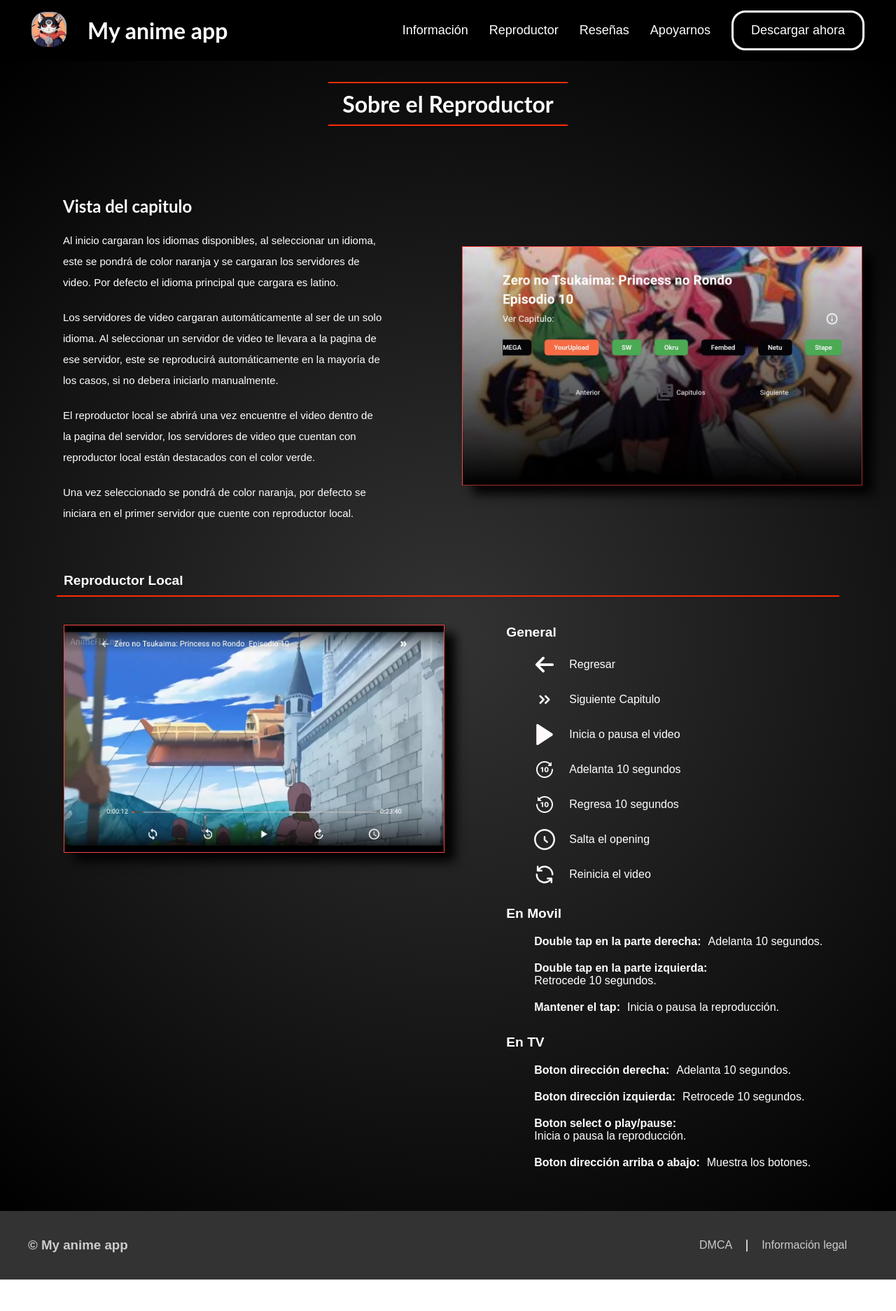
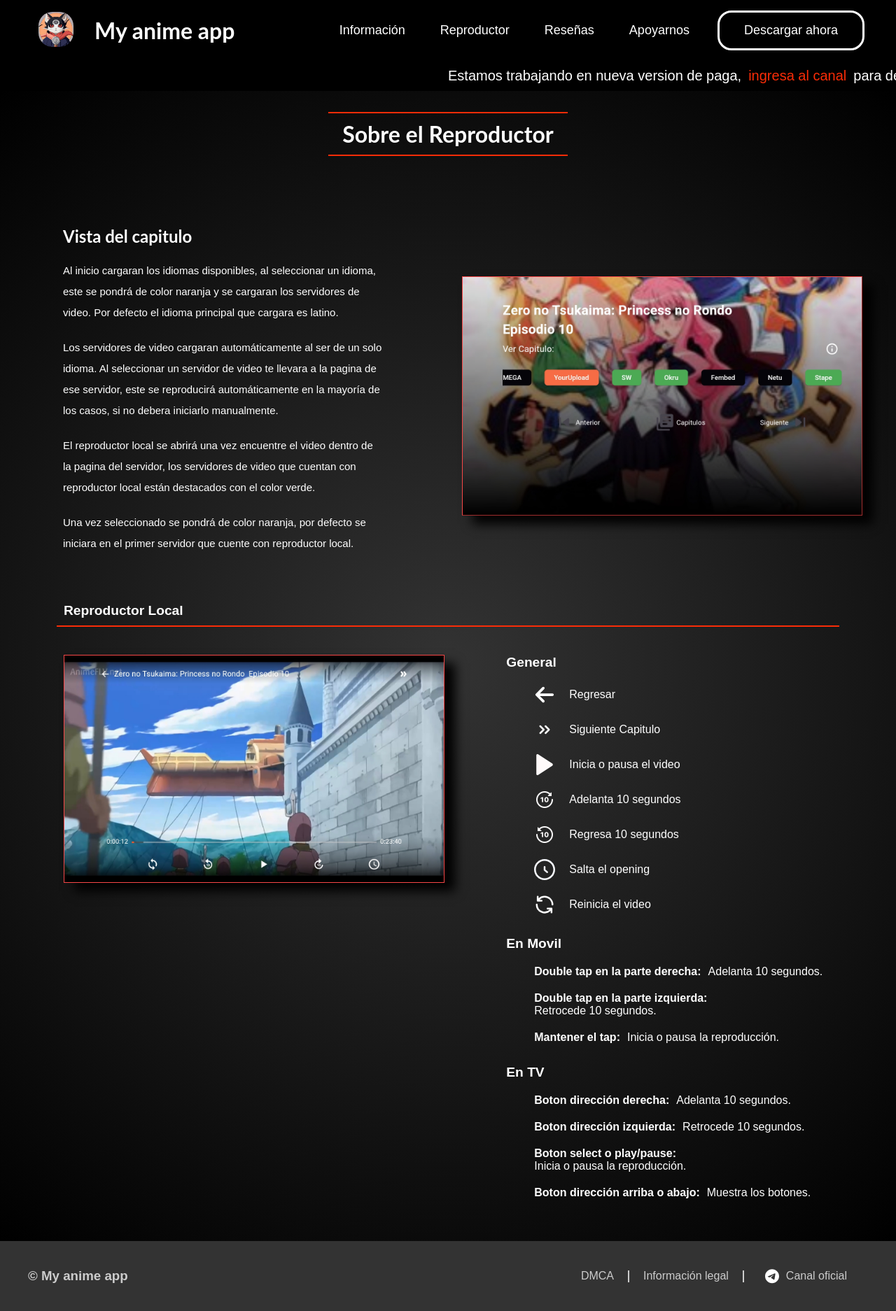
Before and after one commit to Yosand23/my-anime-app, an Angular app: page /reproductor in a window 1280 px wide. Shown: the whole page at 70% size. Before the commit the page ends 1829 px from the top, so only its background shows below. Built offline with nearby package versions, Linux system fonts and the light colour scheme; what @angular/fire would draw is missing.

Commit message:
ADD TELEPRONTER

```diff
--- a/src/app/app.component.css
+++ b/src/app/app.component.css
@@ -11,3 +11,55 @@
     --tipografia-titulo: 'Lato', sans-serif;
     --tipografia-opciones: 'Raleway', sans-serif;
   }
+
+
+.teleprompter {
+  width: 100%;
+  height: 30%;
+  background-color: #000;
+  color: #fff;
+  overflow: hidden;
+  display: none;
+}
+
+.actived{
+  display: block;
+}
+
+.text-container {
+  width: 100%;
+  display: flex;
+  background-color: transparent;
+  align-items: center;
+  animation: scroll 20s linear infinite;
+  padding: 10px 0;
+  animation-play-state: running;
+  font-size: 20px;
+  white-space: nowrap;
+  font-family: var(--tipografia-opciones);
+}
+
+.text {
+  font-size: 20px;
+  white-space: nowrap;
+  font-family: var(--tipografia-opciones);
+}
+
+a{
+  text-decoration: none;
+  padding: 0 10px;
+  color: var(--color-acento-1);
+  cursor: pointer;
+  &:hover{
+    color: var(--color-acento-2);
+  }
+}
+
+@keyframes scroll {
+  0% {
+    transform: translateX(100%);
+  }
+  100% {
+    transform: translateX(-100%);
+  }
+}
--- a/src/app/app.component.html
+++ b/src/app/app.component.html
@@ -1,3 +1,9 @@
 <app-header></app-header>
+<div class="teleprompter" [class.actived]="showTelepronter">
+    <div class="text-container" >
+        <div [innerHTML]="notificacion" style="display: flex;"></div>
+        <a (click)="ocultarTelepronter()">oculta este notificacion</a>
+    </div>
+</div>
 <router-outlet></router-outlet>
 <app-footer></app-footer>
--- a/src/app/app.component.ts
+++ b/src/app/app.component.ts
@@ -8,10 +8,19 @@ import { FirebaseService } from './services/firebase.service';
 })
 export class AppComponent {
   title = 'my-anime-app';
+  notificacion:String;
+  showTelepronter:boolean;
 
   constructor(firebase:FirebaseService){
+    this.notificacion = ` <p>Estamos trabajando en nueva version de paga, </p>
+    <a href="https://t.me/+mSdA43jjlTRkNzNh"> ingresa al canal</a>
+    <p>para dejar pedidos o recomendaciones para esta nueva version y para notificarte cuando este desplegada, u </p>
 
+        `;
+        this.showTelepronter = true;
+  }
 
-
+  ocultarTelepronter(){
+    this.showTelepronter = false;
   }
 }
--- a/src/app/componentes/footer/footer.component.css
+++ b/src/app/componentes/footer/footer.component.css
@@ -8,7 +8,11 @@ footer{
     color: var(--color-secundario-2);
     font-family: var(--tipografia-opciones);
 }
-
+svg{
+    margin-left: 30px ;
+    margin-right: -10px;
+    width: 20px;
+}
 a{
     color: var(--color-secundario-2);
     font-family: var(--tipografia-opciones);
--- a/src/app/componentes/footer/footer.component.html
+++ b/src/app/componentes/footer/footer.component.html
@@ -6,5 +6,8 @@
         <a href="legal/dmca">DMCA</a>
         <div class="separador"></div>
         <a href="legal/informacion">Información legal</a>
+        <div class="separador"></div>
+        <svg xmlns="http://www.w3.org/2000/svg" viewBox="0 0 496 512"><!--!Font Awesome Free 6.5.2 by @fontawesome - https://fontawesome.com License - https://fontawesome.com/license/free Copyright 2024 Fonticons, Inc.--><path fill="#ffffff" d="M248 8C111 8 0 119 0 256S111 504 248 504 496 393 496 256 385 8 248 8zM363 176.7c-3.7 39.2-19.9 134.4-28.1 178.3-3.5 18.6-10.3 24.8-16.9 25.4-14.4 1.3-25.3-9.5-39.3-18.7-21.8-14.3-34.2-23.2-55.3-37.2-24.5-16.1-8.6-25 5.3-39.5 3.7-3.8 67.1-61.5 68.3-66.7 .2-.7 .3-3.1-1.2-4.4s-3.6-.8-5.1-.5q-3.3 .7-104.6 69.1-14.8 10.2-26.9 9.9c-8.9-.2-25.9-5-38.6-9.1-15.5-5-27.9-7.7-26.8-16.3q.8-6.7 18.5-13.7 108.4-47.2 144.6-62.3c68.9-28.6 83.2-33.6 92.5-33.8 2.1 0 6.6 .5 9.6 2.9a10.5 10.5 0 0 1 3.5 6.7A43.8 43.8 0 0 1 363 176.7z"/></svg>
+        <a href="https://t.me/+mSdA43jjlTRkNzNh"> Canal oficial</a>
     </div>
 </footer>
```
